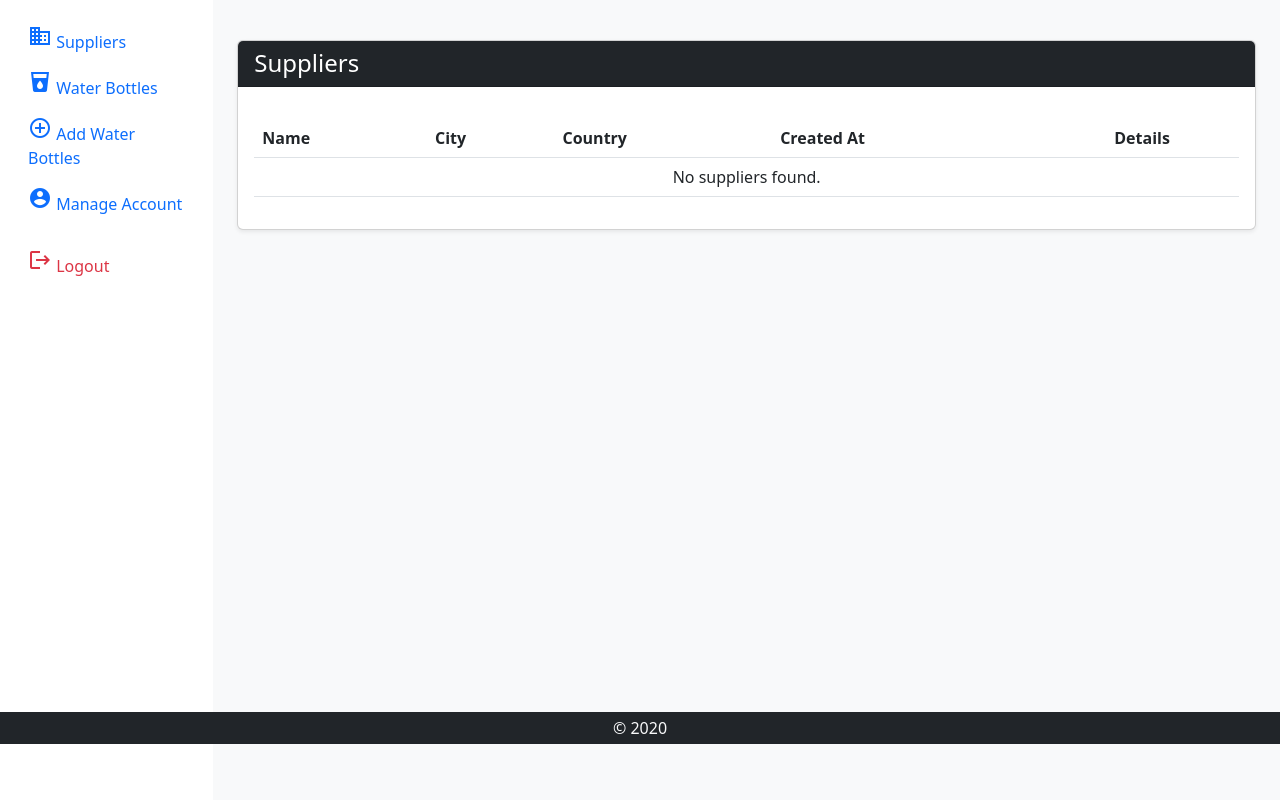
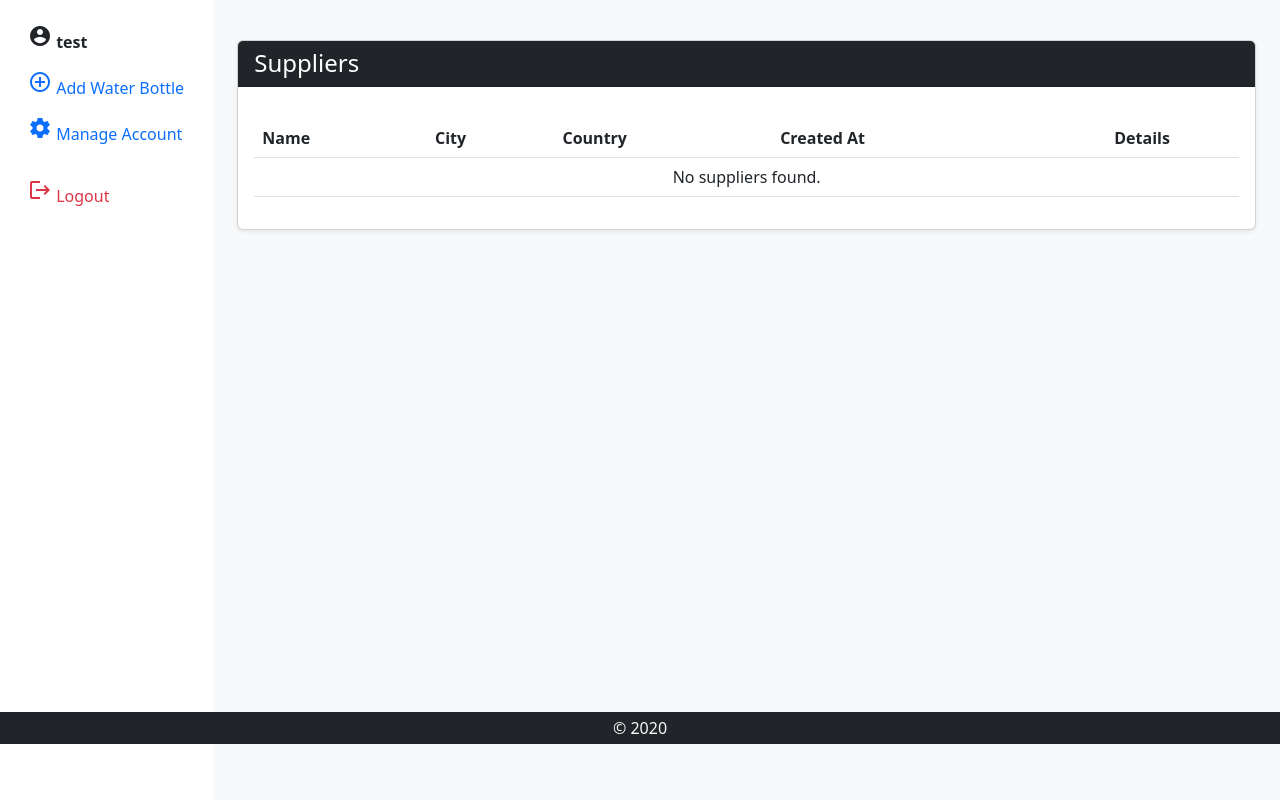
Before and after one commit to rinacode-alt/M6P-DjangoForms-AbanDiazOrtiz, a Django app: template MyInventoryApp/templates/MyInventoryApp/suppliers.html in a window 1280 px wide. Shown: the part 56-856 px from the top of the page. Run offline with Django 5.2, Linux system fonts and the light colour scheme; the template is opened without the code that fills it: values named after a table or form of the project are taken from there, others are empty; data comes from the database, SQL or seed files in the repository; some libraries are stand-ins or nearby versions.

Commit message:
Update suppliers.html

```diff
--- a/MyInventoryApp/templates/MyInventoryApp/suppliers.html
+++ b/MyInventoryApp/templates/MyInventoryApp/suppliers.html
@@ -4,27 +4,22 @@
 {% block title %}Suppliers | My Inventory{% endblock %}
 
 {% block sidebar %}
+<ul class="nav flex-column">
     <li class="nav-item">
-    <a class="nav-link active" href="{% url 'view_supplier' %}">
-        <i class="material-icons">business</i>
-        Suppliers
-    </a>
-</li>
-<li class="nav-item">
-    <a class="nav-link" href="{% url 'view_bottles' %}">
-        <i class="material-icons">local_drink</i>
-        Water Bottles
+        <a class="nav-link text-dark" href="">
+            <i class="material-icons">account_circle</i>
+            <strong>{{account.username}}</strong>
         </a>
     </li>
     <li class="nav-item">
         <a class="nav-link" href="{% url 'add_bottle' %}">
             <i class="material-icons">add_circle_outline</i>
-        Add Water Bottles
+            Add Water Bottle
         </a>
     </li>
     <li class="nav-item">
-    <a class="nav-link" href="{% url 'manage_account' request.session.user_id %}">
-        <i class="material-icons">account_circle</i>
+        <a class="nav-link" href="{% url 'manage_account' pk=account.pk %}">
+            <i class="material-icons">settings</i>
             Manage Account
         </a>
     </li>
@@ -69,12 +65,12 @@
                                 {% if suppliers %}
                                     {% for supplier in suppliers %}
                                         <tr>
-                                            <td>{{ supplier.name }}</td>
+                                            <td><a class="nav-link text-dark" href="{% url 'view_bottles' %}">{{ supplier.name }}</a></td>
                                             <td>{{ supplier.city }}</td>
                                             <td>{{ supplier.country }}</td>
                                             <td>{{ supplier.created_at|date:"F j, Y" }}</td>
                                             <td class="text-center">
-                                                <a href="{% url 'view_bottles' %}?supplier={{ supplier.id }}" class="btn btn-sm btn-outline-primary">
+                                                <a href="{% url 'view_bottles' %}" class="btn btn-sm btn-outline-primary">
                                                     View Bottles
                                                 </a>
                                             </td>
```
Also changed, not shown: other parts of MyInventoryApp/templates/MyInventoryApp/suppliers.html (+2 -1 lines). Lines whose indentation alone changed are shown as unchanged.
